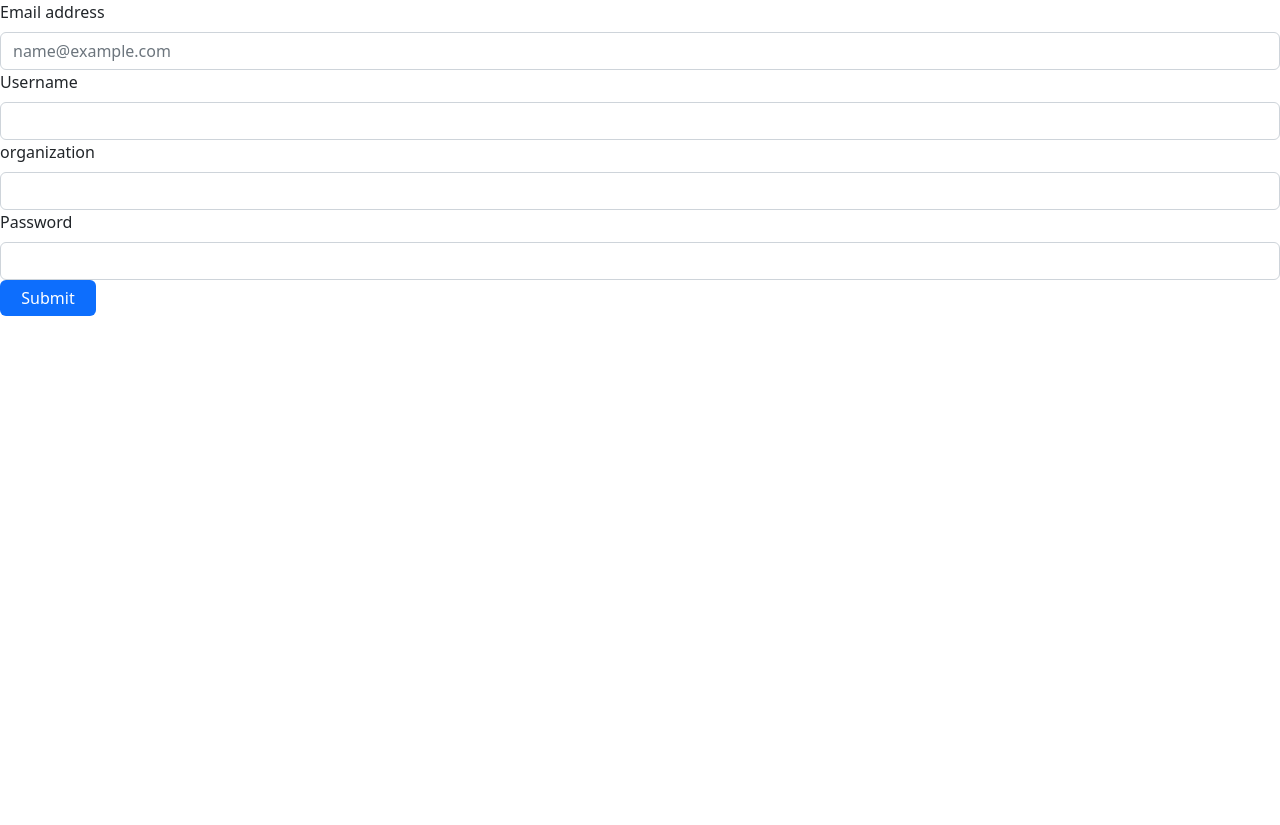
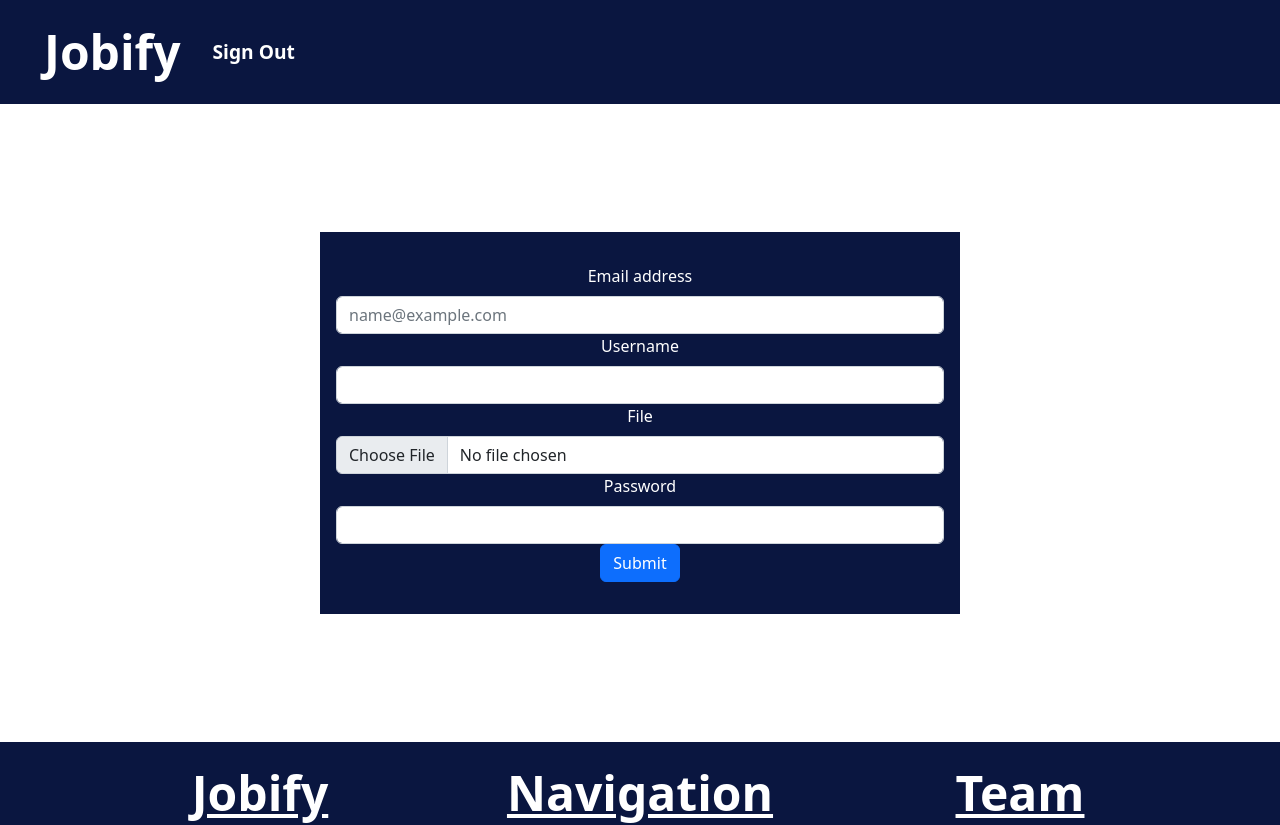
Before and after one commit to ramy-att/trivial-soen341project2023, a React (Create React App) app in the folder client/: page / in a window 1280 px wide. Shown: the top 825 px of the page. Before the commit the page ends 800 px from the top, so only its background shows below. Built offline with nearby package versions, Linux system fonts and the light colour scheme.

Commit message:
Edit-Profile Page

```diff
--- a/client/src/App.js
+++ b/client/src/App.js
@@ -1,9 +1,7 @@
 import React from "react";
-import { Route } from "react-router-dom";
-import HomePage from "./pages/HomePage";
-import SignIn from "./pages/SignIn";
 import OurNav from "./components/NavBar/OurNav";
 import Footer from "./components/Footer/Footer";
+import Student from "./components/Students/Student";
 import Employer from "./components/Employer/Employer";
 
 /**
@@ -17,7 +15,9 @@ const App = () => {
   return (
     <div className="App">
       {window.location.pathname !== "/" && <OurNav type="student" />}
-      <Employer/>
+       <OurNav/>
+        <Student/>
+        <Footer/>
       {window.location.pathname !== "/" && <Footer />}
     </div>
   );
--- /dev/null
+++ b/client/src/components/Employer/Employer.css
@@ -0,0 +1,19 @@
+form {
+
+    text-align: center;
+    padding-top: 2rem;
+    padding-bottom: 2rem;
+    padding-right: 1rem;
+    padding-left: 1rem;
+    background-color: #0a1640;
+    color: white;
+    width: 50%;
+    margin-left: 25%;
+    margin-bottom: 10%;
+    margin-top: 10%;
+
+}
+ .submitButton{
+    background-color: 0a1640 !important;
+    color: white !important;
+}
--- a/client/src/components/Employer/Employer.js
+++ b/client/src/components/Employer/Employer.js
@@ -1,6 +1,7 @@
 import React, { useState } from "react";
 import { Alert, Button } from "react-bootstrap";
 import Form from "react-bootstrap/Form";
+import  "./Employer.css"
 
 export default function Employer() {
   // [FORM STATES]
@@ -40,13 +41,17 @@ export default function Employer() {
     event.preventDefault();
     if (checks.capitalLetter && checks.numbers && checks.lengthPassword) {
       setSubmitted("success");
+
     } else {
       setSubmitted("error");
     }
   }
 
+
+
   return (
-    <>
+
+    <div>
       {submitted === "success" ? (
         <Alert key="sucess" variant="success">
           Successfully Updated Profile!
@@ -103,10 +108,9 @@ export default function Employer() {
             onChange={Validation}
           />
         </Form.Group>
-        <Button variant="primary" type="submit">
+        <Button className="submitButton" variant="primary" type="submit" >
           Submit
         </Button>
       </Form>
-    </>
-  );
-}
+    </div>
+  )}
--- /dev/null
+++ b/client/src/components/Students/Student.css
@@ -0,0 +1,20 @@
+
+form {
+
+    text-align: center;
+    padding-top: 2rem;
+    padding-bottom: 2rem;
+    padding-right: 1rem;
+    padding-left: 1rem;
+    background-color: #0a1640;
+    color: white;
+    width: 50%;
+    margin-left: 25%;
+    margin-bottom: 10%;
+    margin-top: 10%;
+
+}
+ .submitButton{
+    background-color: 0a1640 !important;
+    color: white !important;
+}
--- /dev/null
+++ b/client/src/components/Students/Student.js
@@ -0,0 +1,118 @@
+
+import React, { useState } from "react";
+import { Alert, Button } from "react-bootstrap";
+import Form from "react-bootstrap/Form";
+import "./Student.css"
+
+
+export default function Student() {
+    // [FORM STATES]
+    const [file, setFile] = useState(null);
+    const [username, setUsername] = useState("");
+    const [email, setEmail] = useState("");
+    const [password, setPassword] = useState("");
+    const [submitted, setSubmitted] = useState("");
+    const [checks, setChecks] = useState({
+      capitalLetter: false,
+      lengthPassword: false,
+      numbers: false,
+    });
+
+    function Validation(event) {
+      const password = event.target.value;
+      const capitalLetterCheck = /[A-Z]/.test(password);
+      const numbersCheck = /[0-9]/.test(password);
+      const lengthCheck = password.length > 8;
+      setPassword(password);
+      setChecks({
+        capitalLetter: capitalLetterCheck,
+        lengthPassword: lengthCheck,
+        numbers: numbersCheck,
+      });
+    }
+    function handlFileChange(event) {
+      setFile(event.target.value);
+    }
+    function handlUsernameChange(event) {
+      setUsername(event.target.value);
+    }
+    function handlEmailChange(event) {
+      setEmail(event.target.value);
+    }
+    function handleSubmission(event) {
+      event.preventDefault();
+      if (checks.capitalLetter && checks.numbers && checks.lengthPassword) {
+        setSubmitted("success");
+
+      } else {
+        setSubmitted("error");
+      }
+    }
+
+
+
+    return (
+
+      <div>
+        {submitted === "success" ? (
+          <Alert key="sucess" variant="success">
+            Successfully Updated Profile!
+          </Alert>
+        ) : submitted === "error" ? (
+          <Alert key="sucess" variant="danger">
+            Errors!
+          </Alert>
+        ) : null}
+        <Form onSubmit={handleSubmission}>
+          <Form.Group className="email">
+            <Form.Label>Email address</Form.Label>
+            <Form.Control
+              type="email"
+              required
+              placeholder="name@example.com"
+              value={email}
+              onChange={handlEmailChange}
+            />
+          </Form.Group>
+          <Form.Group
+            className="username"
+            // controlId="exampleForm.ControlTextarea1"
+          >
+            <Form.Label>Username</Form.Label>
+            <Form.Control
+              type="text"
+              required
+              value={username}
+              onChange={handlUsernameChange}
+            />
+          </Form.Group>
+          <Form.Group
+            className="organization"
+            // controlId="exampleForm.ControlTextarea1"
+          >
+            <Form.Label>File</Form.Label>
+            <Form.Control
+              type="file"
+              required
+              value={file}
+              onChange={handlFileChange}
+            />
+          </Form.Group>
+          <Form.Group
+            className="password"
+            // controlId="exampleForm.ControlTextarea1"
+          >
+            <Form.Label>Password</Form.Label>
+            <Form.Control
+              type="password"
+              required
+              value={password}
+              onChange={Validation}
+            />
+          </Form.Group>
+          <Button className="submitButton" variant="primary" type="submit" >
+            Submit
+          </Button>
+        </Form>
+      </div>
+    )}
```
Also changed, not shown: client/src/pages/EditProfile.js (+8 -2 lines).
